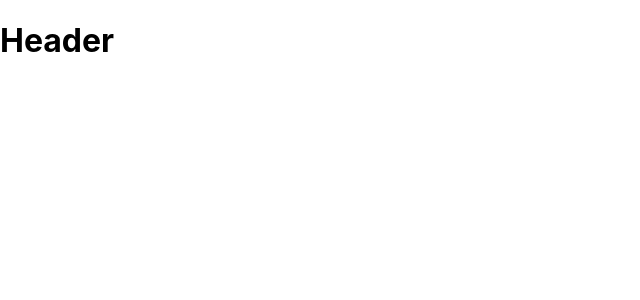
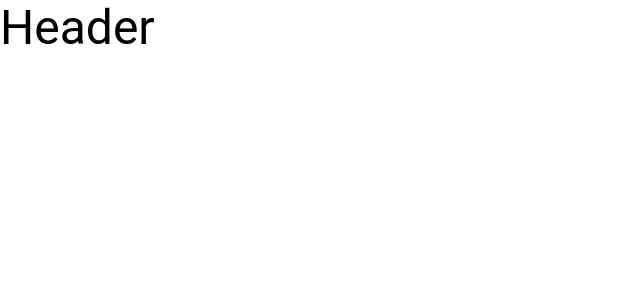
Before and after one commit to Sh4dowyy/type-potato, a React (Create React App) app in the folder my-app/: page / in a window 1280 px wide. Shown: the top 300 px of the page, without its empty margins (0-640 px from the left). Built offline with nearby package versions, Linux system fonts and the light colour scheme.

Commit message:
feat: prettier added, Header added

```diff
--- a/my-app/src/App.tsx
+++ b/my-app/src/App.tsx
@@ -1,15 +1,16 @@
-import "./App.css";
-import MyContainer from "./layout/MyContainer";
-import Login from "./components/Login";
-import { Outlet } from "react-router-dom";
+import "./App.css"
+import MyContainer from "./layout/MyContainer"
+import Login from "./components/Login"
+import { Outlet } from "react-router-dom"
+import { Typography } from "@mui/material"
 
 function App() {
   return (
     <>
-      <h1>Header</h1>
+      <Typography variant = "h3" >Header</Typography>
       <Outlet />
     </>
-  );
+  )
 }
 
-export default App;
+export default App
```
Also changed, not shown: 2 other files (tests, documents, lock files or other folders).
